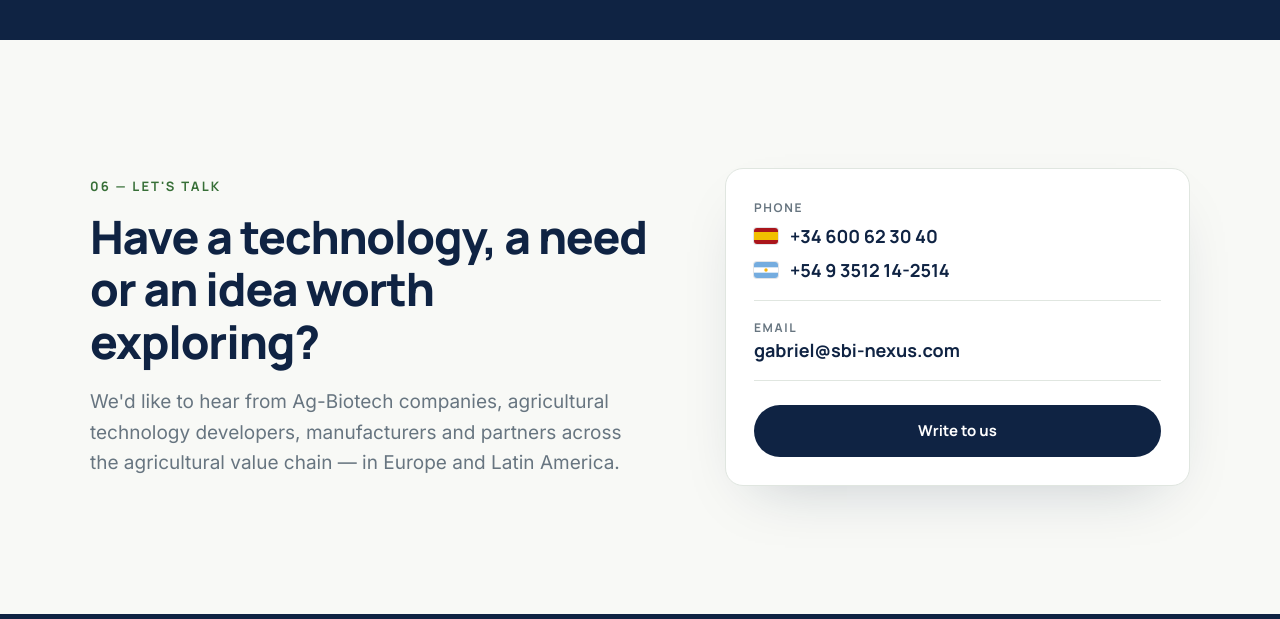
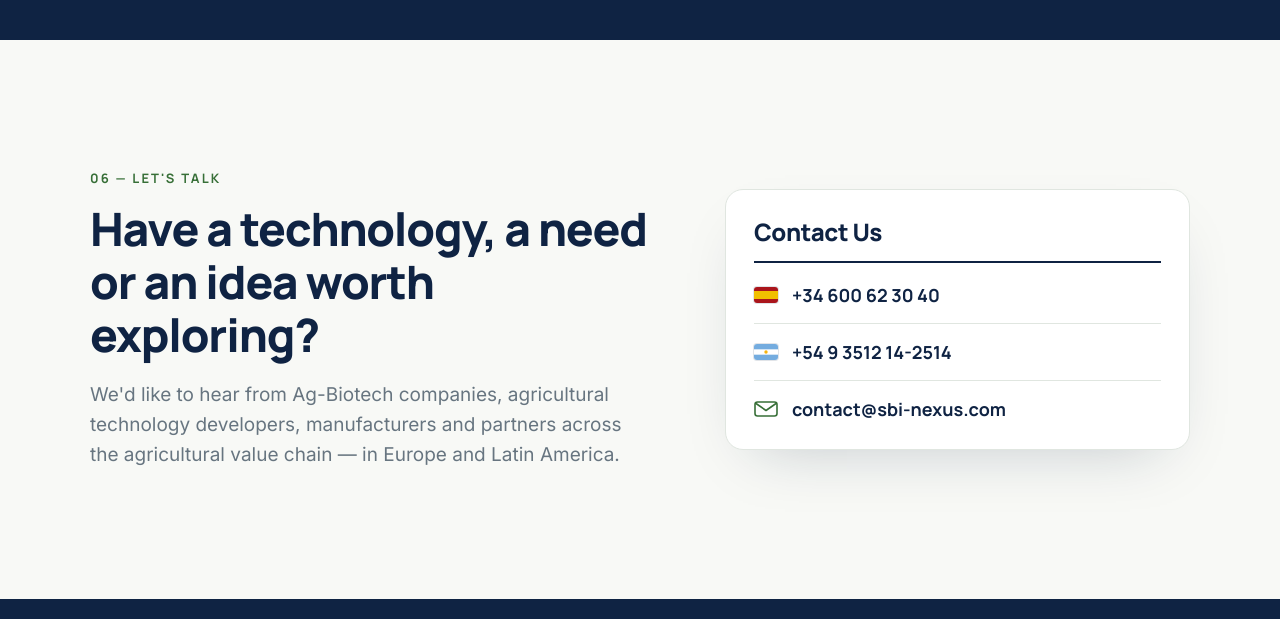
Before and after one commit to teoofinelli/sbi-web, a plain HTML site: page index.html in a window 1280 px wide. Shown: the part 5271-5890 px from the top of the page. Drawn offline with Linux system fonts and the light colour scheme.

Commit message:
Contacto: título Contact Us, teléfonos con banderas y contact@sbi-nexus.com
Co-Authored-By: Claude Opus 5.5 <noreply@anthropic.com>

```diff
--- a/i18n.js
+++ b/i18n.js
@@ -83,10 +83,8 @@
     "contact.kicker": "06 — Hablemos",
     "contact.title": "¿Una tecnología, una necesidad o una idea que valga la pena explorar?",
     "contact.lede": "Queremos conversar con empresas <span class=\"nowrap\">Ag-Biotech</span>, desarrolladores de tecnologías agrícolas, fabricantes y socios de toda la cadena de valor agrícola, en Europa y Latinoamérica.",
-    "contact.phone": "Teléfono",
+    "contact.cardTitle": "Contáctanos",
     "contact.spain": "(España)",
-    "contact.email": "Correo",
-    "contact.button": "Enviar un correo",
     "footer.tagline": "Tecnología global. Inteligencia local. Crecimiento regional.",
     "footer.values": "Inteligencia de mercado · Scouting tecnológico · Desarrollo de mercado",
     "footer.rights": "Todos los derechos reservados.",
--- a/index.html
+++ b/index.html
@@ -17,7 +17,7 @@
   <link rel="preconnect" href="https://fonts.googleapis.com">
   <link rel="preconnect" href="https://fonts.gstatic.com" crossorigin>
   <link href="https://fonts.googleapis.com/css2?family=Inter:wght@400;500;600&family=Manrope:wght@500;600;700;800&display=swap" rel="stylesheet">
-  <link rel="stylesheet" href="styles.css?v=7">
+  <link rel="stylesheet" href="styles.css?v=8">
 
   <!-- Analytics: paste the tracking snippet (e.g. Plausible or Google Analytics) here once the domain is live. -->
 </head>
@@ -303,24 +303,21 @@
           <p class="lede" data-i18n="contact.lede">We'd like to hear from <span class="nowrap">Ag-Biotech</span> companies, agricultural technology developers, manufacturers and partners across the agricultural value chain — in Europe and Latin America.</p>
         </div>
         <div class="contact-card">
-          <div class="contact-line is-static">
-            <span class="contact-label" data-i18n="contact.phone">Phone</span>
-            <a class="phone" href="tel:+34600623040">
+          <h3 class="contact-card-title" data-i18n="contact.cardTitle">Contact Us</h3>
+          <a class="contact-item" href="tel:+34600623040">
             <svg class="flag" viewBox="0 0 24 16" aria-hidden="true"><rect width="24" height="16" fill="#AA151B"/><rect y="4" width="24" height="8" fill="#F1BF00"/></svg>
             <span class="contact-value">+34 600 62 30 40</span>
             <span class="sr-only" data-i18n="contact.spain">(Spain)</span>
           </a>
-            <a class="phone" href="tel:+5493512142514">
+          <a class="contact-item" href="tel:+5493512142514">
             <svg class="flag" viewBox="0 0 24 16" aria-hidden="true"><rect width="24" height="16" fill="#74ACDF"/><rect y="5.33" width="24" height="5.34" fill="#fff"/><circle cx="12" cy="8" r="1.7" fill="#F6B40E"/></svg>
             <span class="contact-value">+54 9 3512 14-2514</span>
             <span class="sr-only">(Argentina)</span>
           </a>
-          </div>
-          <a class="contact-line" href="mailto:gabriel@sbi-nexus.com">
-            <span class="contact-label" data-i18n="contact.email">Email</span>
-            <span class="contact-value">gabriel@sbi-nexus.com</span>
+          <a class="contact-item" href="mailto:contact@sbi-nexus.com">
+            <svg class="contact-icon" viewBox="0 0 24 16" aria-hidden="true"><rect x="1" y="1" width="22" height="14" rx="2.5"/><path d="M2 2.5l10 7 10-7"/></svg>
+            <span class="contact-value">contact@sbi-nexus.com</span>
           </a>
-          <a class="btn btn-primary btn-block" href="mailto:gabriel@sbi-nexus.com?subject=SBI" data-i18n="contact.button">Write to us</a>
         </div>
       </div>
     </section>
@@ -339,7 +336,7 @@
     </div>
   </footer>
 
-  <script src="i18n.js?v=8"></script>
+  <script src="i18n.js?v=9"></script>
   <script src="main.js?v=7" defer></script>
 </body>
 </html>
--- a/styles.css
+++ b/styles.css
@@ -473,3 +473,17 @@ a.contact-line:hover .contact-value { color: var(--green); }
 @media (max-width: 860px) {
   .header-inner { gap: 10px; }
 }
+
+/* ---------- Contact card ---------- */
+.contact-card { padding: 28px; }
+.contact-card-title {
+  font-size: 24px; font-weight: 800; letter-spacing: -0.02em;
+  padding-bottom: 16px; margin-bottom: 4px; border-bottom: 2px solid var(--navy);
+}
+.contact-item {
+  display: flex; align-items: center; gap: 14px; padding: 16px 0;
+  border-bottom: 1px solid var(--mist); text-decoration: none;
+}
+.contact-item:last-child { border-bottom: 0; padding-bottom: 0; }
+.contact-item:hover .contact-value { color: var(--green); }
+.contact-icon { width: 24px; height: 16px; flex: none; fill: none; stroke: var(--green); stroke-width: 1.6; stroke-linejoin: round; }
```
Also changed, not shown: 1 other file. Lines whose indentation alone changed are shown as unchanged.
